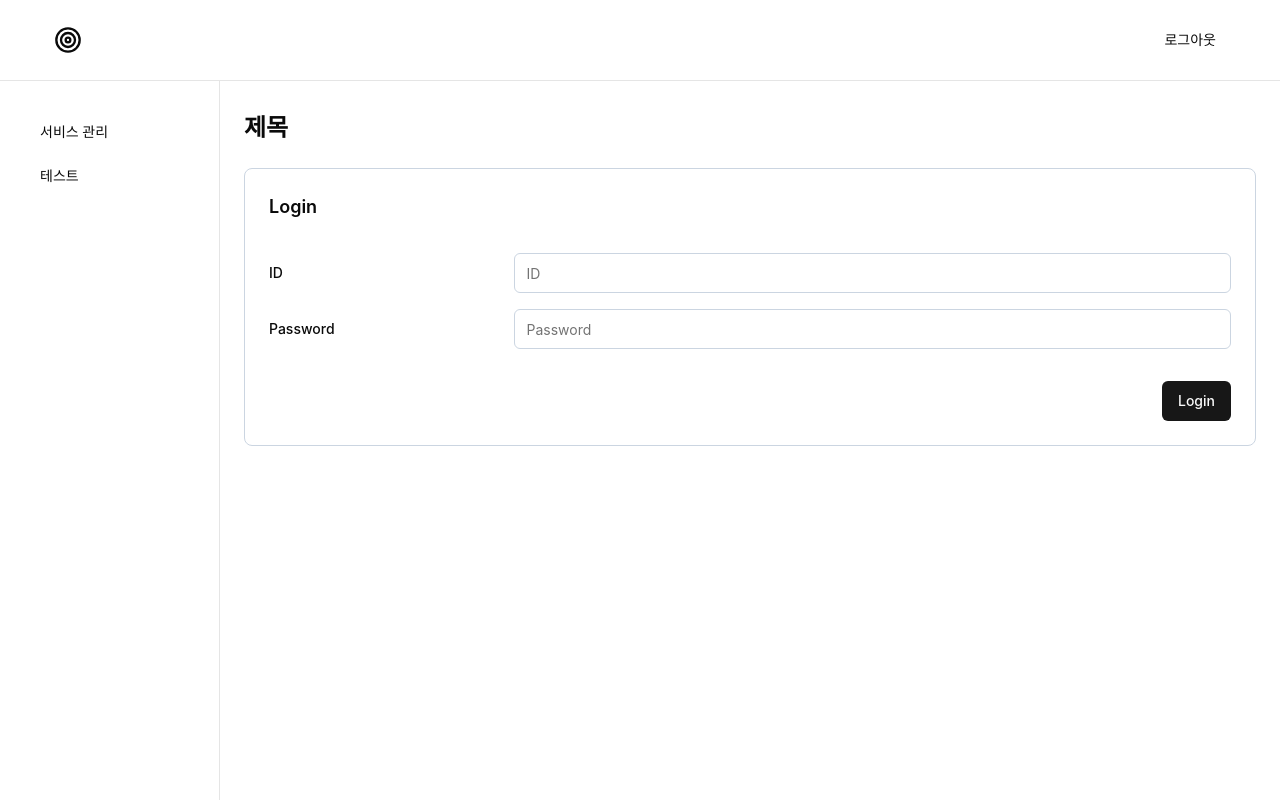
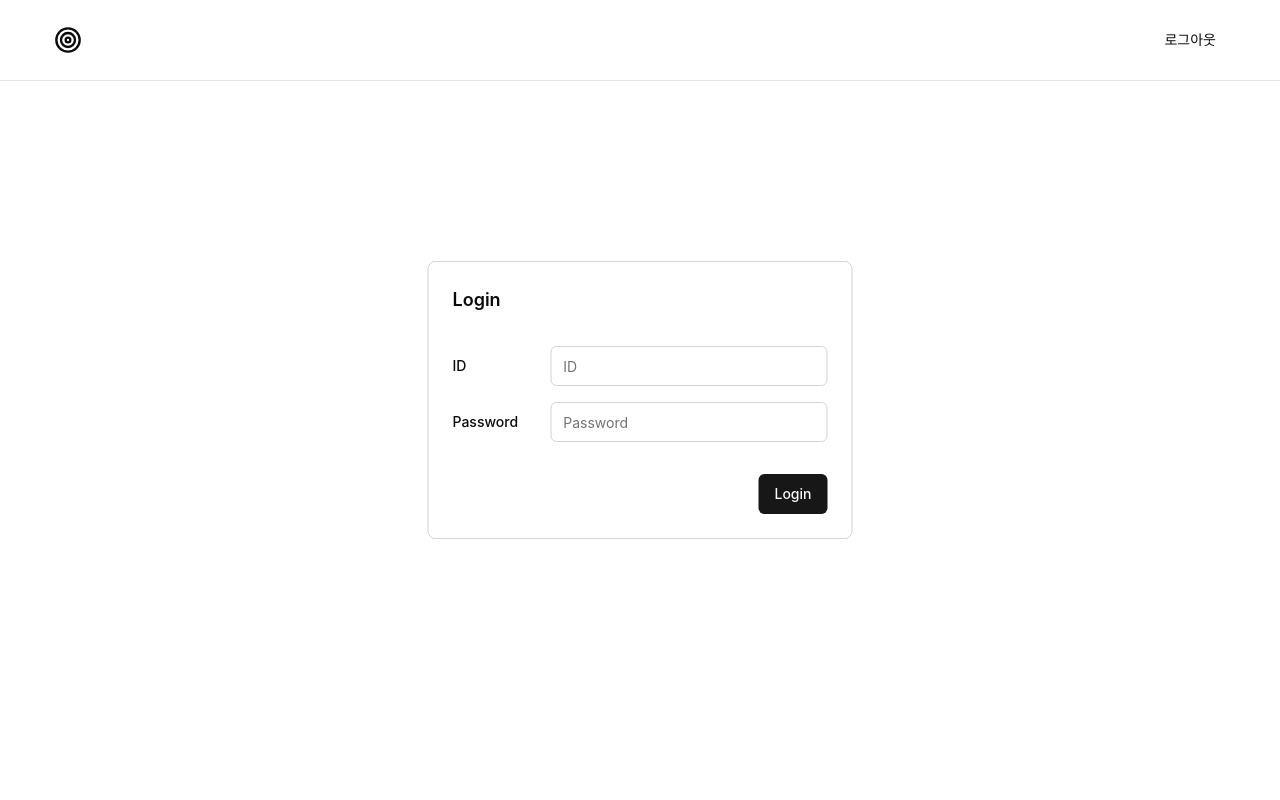
Before and after one commit to Nexters/daily-phrase-web, a Next.js app in the folder apps/back-office/: page /login in a window 1280 px wide. Built offline with nearby package versions, Linux system fonts and the light colour scheme; a web font is replaced by a local one.

Commit message:
feat: layout에 sidebar, header옵션 추가

```diff
--- a/apps/back-office/src/app/login/page.tsx
+++ b/apps/back-office/src/app/login/page.tsx
@@ -2,7 +2,7 @@ import LoginForm from "~/components/login/login-form";
 
 export default function Page() {
   return (
-    <div className="p-6 rounded-lg border-[1px] border-slate-300">
+    <div className="absolute top-1/2 -translate-y-2/4 left-1/2 -translate-x-2/4 w-[425px] m-auto p-6 rounded-lg border-[1px] border-slate-300">
       {/** @todo typography 컴포넌트 필요 */}
       <span className="text-lg font-semibold leading-7">Login</span>
       <LoginForm />
--- a/apps/back-office/src/app/page.tsx
+++ b/apps/back-office/src/app/page.tsx
@@ -6,7 +6,10 @@ import ManageServiceTemplate from "~/components/manage-service/manage-service-te
  */
 export default function Page() {
   return (
-    <div className="space-y-7">
+    <div className="px-6 py-8 pb-[126px] space-y-7">
+      <div className="flex items-center mb-6">
+        <h1 className="text-2xl font-bold">서비스 관리</h1>
+      </div>
       <ManageServiceTemplate />
     </div>
   );
--- a/apps/back-office/src/components/base-layout.tsx
+++ b/apps/back-office/src/components/base-layout.tsx
@@ -22,6 +22,24 @@ export const routes = [
   },
 ] satisfies Route[];
 
+interface LayoutOption {
+  pathname: string;
+  hasHeader?: boolean;
+  hasSidebar?: boolean;
+}
+
+const layoutOptions: LayoutOption[] = [
+  { pathname: "/login", hasSidebar: false },
+];
+
+const defaultLayoutOption: Omit<LayoutOption, "pathname"> = {
+  hasHeader: true,
+  hasSidebar: true,
+};
+
+const getBoolean = (value: boolean | undefined | null, defaultValue: boolean) =>
+  typeof value === "boolean" ? value : defaultValue;
+
 export interface BaseLayoutProps {
   children?: React.ReactNode;
 }
@@ -33,9 +51,15 @@ export default function BaseLayout({ children }: BaseLayoutProps) {
       ? route.pathname === pathname
       : route.pathname.startsWith(pathname),
   );
+  const layoutOption =
+    layoutOptions.find((layout) => layout.pathname === pathname) ||
+    defaultLayoutOption;
+  const hasHeader = getBoolean(layoutOption.hasHeader, true);
+  const hasSidebar = getBoolean(layoutOption.hasSidebar, true);
 
   return (
     <div className="relative flex min-h-screen flex-col">
+      {hasHeader && (
         <header className="fixed top-0 z-50 w-full border-b bg-background/95 backdrop-blur supports-[backdrop-filter]:bg-background/60">
           <div className="flex items-center h-20 px-12 py-5">
             <Button variant="ghost" size="icon">
@@ -46,6 +70,9 @@ export default function BaseLayout({ children }: BaseLayoutProps) {
             </div>
           </div>
         </header>
+      )}
+
+      {hasSidebar && (
         <aside className="fixed left-0 top-20 bottom-0 w-[220px] border-r">
           <nav className="grid gap-1 py-8 px-6">
             {routes.map((route, index) => {
@@ -70,12 +97,13 @@ export default function BaseLayout({ children }: BaseLayoutProps) {
             })}
           </nav>
         </aside>
-      <main className="ml-[220px] mt-20 px-6 py-8 pb-[126px]">
-        <div className="flex items-center mb-6">
-          <h1 className="text-2xl font-bold">
-            {currentRoute?.title ?? "제목"}
-          </h1>
-        </div>
+      )}
+
+      <main
+        className={`${hasSidebar ? "ml-[220px]" : ""} ${
+          hasHeader ? "mt-20" : ""
+        }`}
+      >
         {children}
       </main>
     </div>
```
Lines whose indentation alone changed are shown as unchanged.
